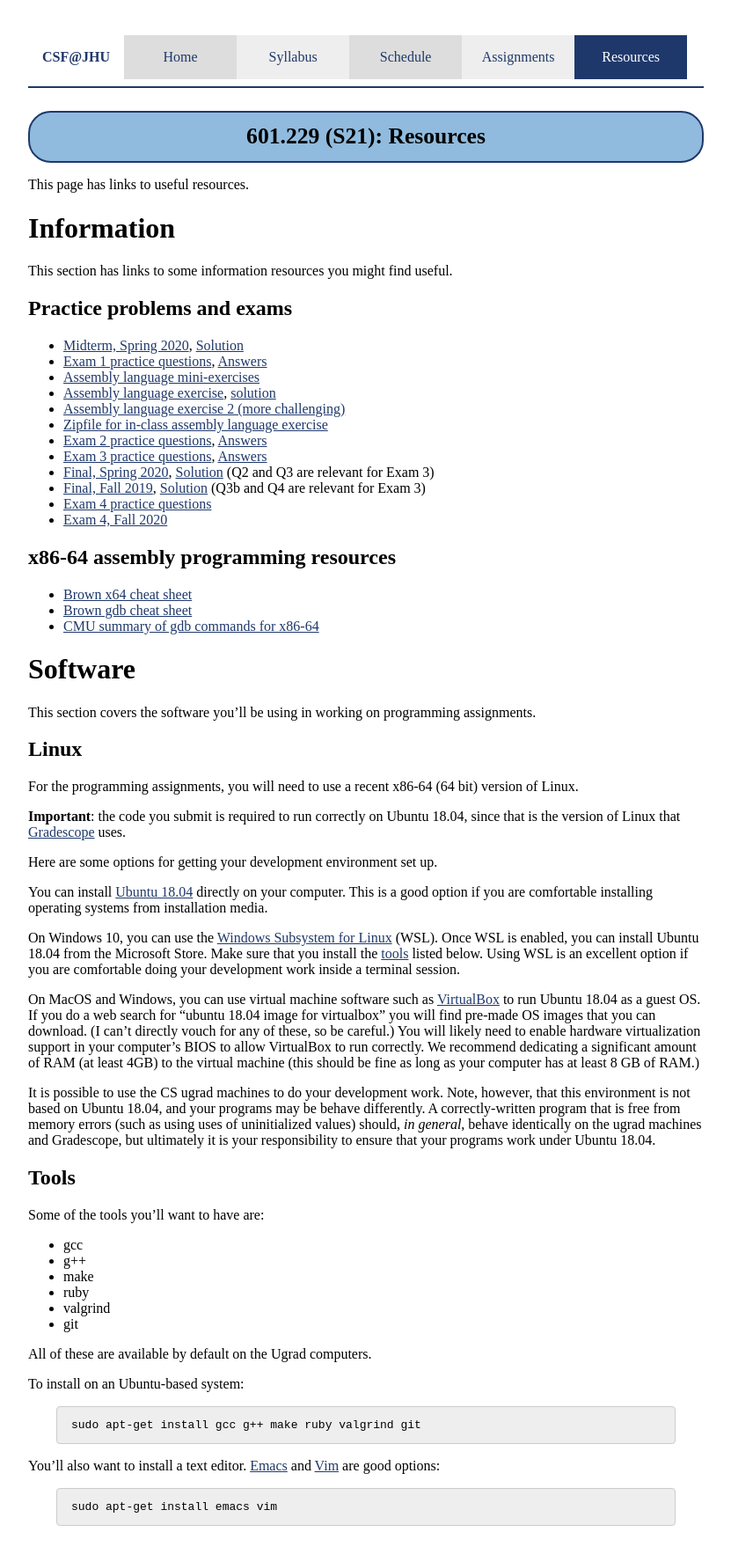
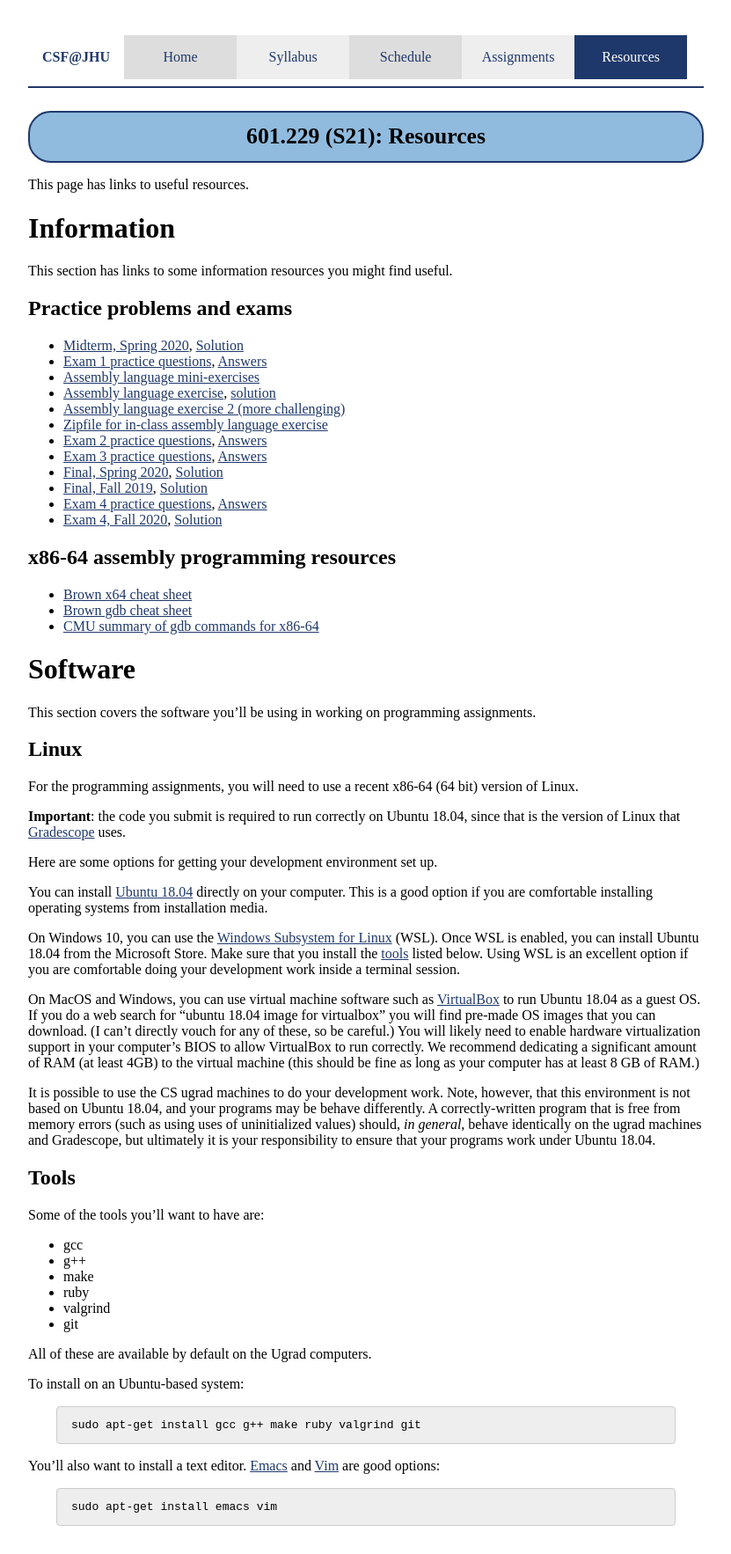
Before and after one commit to jhucsf/spring2021, a Jekyll site: the page built from resources.md, in a window 1280 px wide. Shown: the whole page at 88% size, without its empty margins (224-1055 px from the left). Built offline with Jekyll 4.4.1, drawn with Linux system fonts in a browser that asks for light colours.

Commit message:
exam 4 review solutions

```diff
--- a/resources.md
+++ b/resources.md
@@ -20,18 +20,10 @@ This section has links to some information resources you might find useful.
 * [Zipfile for in-class assembly language exercise](resources/assembly_exercise.zip)
 * [Exam 2 practice questions](resources/exam2review.html), [Answers](resources/exam2review-solutions.html)
 * [Exam 3 practice questions](resources/exam3review.html), [Answers](resources/exam3review-solutions.html)
-* [Final, Spring 2020](resources/final-spring2020.pdf), [Solution](resources/final-spring2020-soln.pdf) (Q2 and Q3 are relevant for Exam 3)
-* [Final, Fall 2019](resources/final-fall2019.pdf), [Solution](resources/final-fall2019-soln.pdf) (Q3b and Q4 are relevant for Exam 3)
-* [Exam 4 practice questions](resources/exam4review.html)
-* [Exam 4, Fall 2020](resources/exam04-fall2020.pdf)
-
-<!--
 * [Final, Spring 2020](resources/final-spring2020.pdf), [Solution](resources/final-spring2020-soln.pdf)
 * [Final, Fall 2019](resources/final-fall2019.pdf), [Solution](resources/final-fall2019-soln.pdf)
-* [Exam 2 practice questions](resources/exam2review.html), [Answers](resources/exam2review-solutions.html)
-* [Exam 3 practice questions](resources/exam3review.html), [Answers](resources/exam3review-solutions.html)
 * [Exam 4 practice questions](resources/exam4review.html), [Answers](resources/exam4review-solutions.html)
--->
+* [Exam 4, Fall 2020](resources/exam04-fall2020.pdf), [Solution](resources/exam04-fall2020-solution.pdf)
 
 ## x86-64 assembly programming resources
 
```
Also changed, not shown: index.md (+1 -0 lines), 1 other file.
